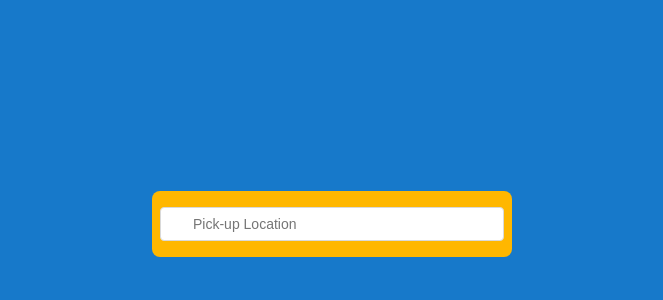
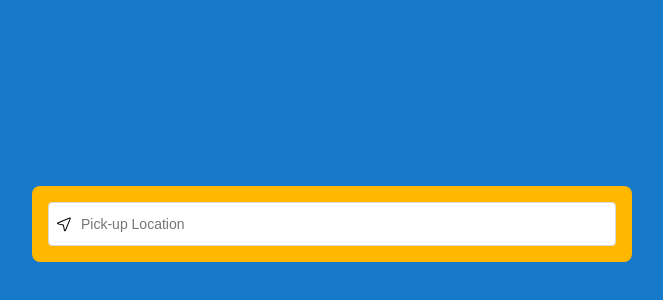
Before and after one commit to hrnik/location-autosuggest, a React (Create React App) app: page / in a window 1280 px wide. Shown: the part 176-476 px from the top of the page, without its empty margins (308-971 px from the left). Built offline with nearby package versions, Linux system fonts and the light colour scheme.

Commit message:
Add icon and style changes

```diff
--- a/src/components/AutoSuggestInput/index.js
+++ b/src/components/AutoSuggestInput/index.js
@@ -12,6 +12,7 @@ const AutoSuggestInput = ({
   renderSuggestion,
   onChange,
   placeholder,
+  icon,
 }) => {
   const [activeSuggestionIndex, setActiveSuggestionIndex] = useState(null);
   const isEnoughLenthOfSeach = value && value.length >= 2;
@@ -47,6 +48,7 @@ const AutoSuggestInput = ({
   };
   return (
     <div className="AutoSuggest" onKeyDown={onKeyDown}>
+      {icon && <div className="AutoSuggest__icon">{icon}</div>}
       <input
         className="AutoSuggest__input"
         value={value}
--- a/src/components/AutoSuggestInput/style.css
+++ b/src/components/AutoSuggestInput/style.css
@@ -1,14 +1,32 @@
 .AutoSuggest {
   width: 100%;
   position: relative;
+  color: #1a1a1a;
 }
 
 .AutoSuggest__input {
   width: 100%;
+  height: 44px;
+  line-height: 24px;
   padding: 8px 8px 8px 32px;
   border: 1px solid #d9d9d9;
   border-radius: 4px;
   font-size: 14px;
+}
+
+.AutoSuggest__icon {
+  position: absolute;
+  width: 16px;
+  height: 16px;
+  left: 8px;
+  top: 50%;
+  bottom: 50%;
+  transform: translate(0, -50%);
+}
+.AutoSuggest__icon svg {
+  width: 100%;
+  height: auto;
+  fill: 333333;
 }
 
 .AutoSuggest__suggestions {
--- a/src/modules/Search/components/LocationInput/index.js
+++ b/src/modules/Search/components/LocationInput/index.js
@@ -1,9 +1,9 @@
-import AutoSuggestInput from "components/AutoSuggestInput";
-import classNames from "classnames";
-import "./style.css";
-
 import { useEffect, useState, useCallback } from "react";
 import debounce from "lodash.debounce";
+import classNames from "classnames";
+import AutoSuggestInput from "components/AutoSuggestInput";
+import { ReactComponent as LocationIcon } from "./LocationIcon.svg";
+import "./style.css";
 
 const PLACE_TYPE = {
   CITY: "C",
@@ -83,6 +83,7 @@ const LocationInput = () => {
       onChange={handleChange}
       placeholder="Pick-up Location"
       suggestions={searchList}
+      icon={<LocationIcon />}
       renderSuggestion={(suggestion, { isActive }) => (
         <li
           className={classNames("LocationInput__suggestion", {
--- a/src/modules/Search/components/SearchForm/style.css
+++ b/src/modules/Search/components/SearchForm/style.css
@@ -1,7 +1,9 @@
 .SearchForm {
   background: #ffb700;
-  padding: 16px 8px;
+  padding: 16px;
   border-radius: 8px;
-
+  /* Set witdh for demo purpose */
   min-width: 360px;
+  max-width: 600px;
+  flex: 1;
 }
```
Also changed, not shown: src/modules/Search/components/LocationInput/LocationIcon.svg (added).
